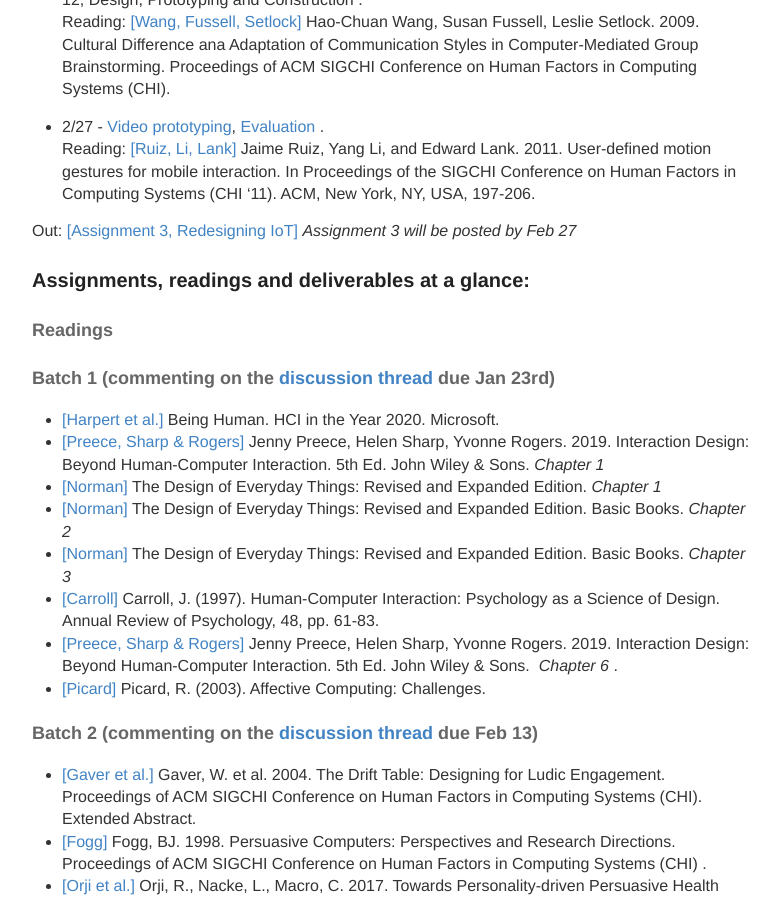
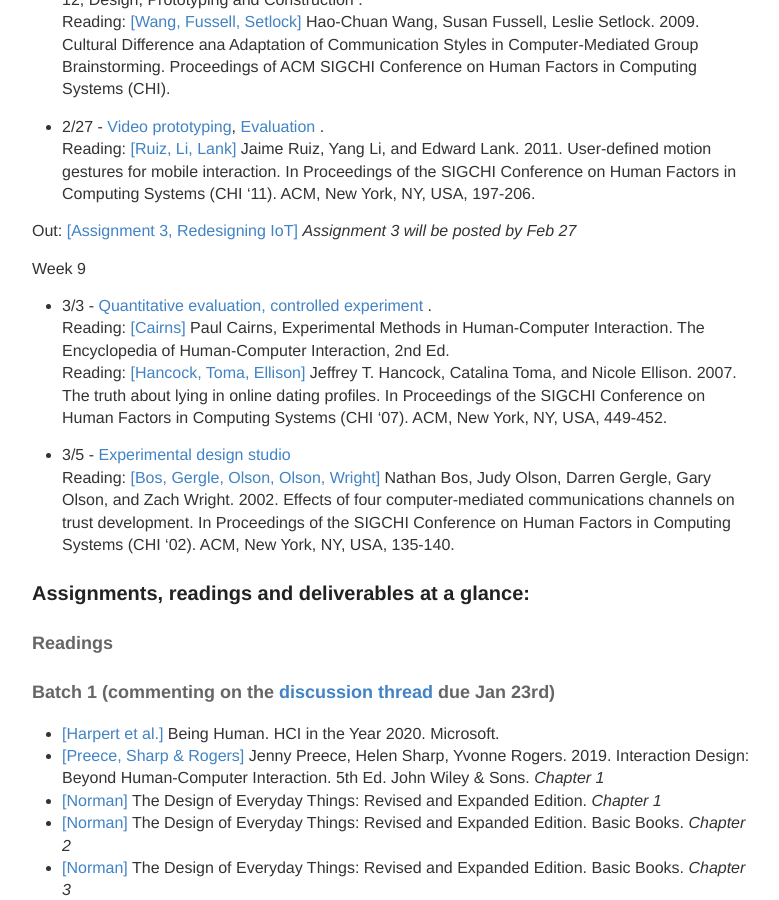
Before and after one commit to hciwang/hciwang.github.io, a Jekyll site: the page built from _posts/2020-1-5-lectures.md, in a window 1280 px wide and 900 px high, scrolled down 2696 px. Shown: the whole window, without its empty margins (248-1027 px from the left). Built offline with Jekyll 4.4.1, drawn with Linux system fonts in a browser that asks for light colours; some of the changed text lies outside the part shown.

Commit message:
Update 2020-1-5-lectures.md

```diff
--- a/_posts/2020-1-5-lectures.md
+++ b/_posts/2020-1-5-lectures.md
@@ -91,6 +91,16 @@
 
 Out: [[Assignment 3, Redesigning IoT]](https://canvas.ucdavis.edu/courses/413583/assignments/435538) *Assignment 3 will be posted by Feb 27*
 
+Week 9
+- 3/3 -  [Quantitative evaluation, controlled experiment]() .
+Reading: [[Cairns]](https://www.interaction-design.org/literature/book/the-encyclopedia-of-human-computer-interaction-2nd-ed/experimental-methods-in-human-computer-interaction) Paul Cairns, Experimental Methods in Human-Computer Interaction. The Encyclopedia of Human-Computer Interaction, 2nd Ed.
+Reading: [[Hancock, Toma, Ellison]](https://sml.stanford.edu/ml/2007/05/hancock-chi-the-truth-about-lying.pdf) Jeffrey T. Hancock, Catalina Toma, and Nicole Ellison. 2007. The truth about lying in online dating profiles. In Proceedings of the SIGCHI Conference on Human Factors in Computing Systems (CHI '07). ACM, New York, NY, USA, 449-452.
+
+
+- 3/5 -  [Experimental design studio]()
+Reading:  [[Bos, Gergle, Olson, Olson, Wright]](http://collablab.northwestern.edu/CollabolabDistro/nucmc/p135-bos.pdf) Nathan Bos, Judy Olson, Darren Gergle, Gary Olson, and Zach Wright. 2002. Effects of four computer-mediated communications channels on trust development. In Proceedings of the SIGCHI Conference on Human Factors in Computing Systems (CHI '02). ACM, New York, NY, USA, 135-140.
+
+
 
 ### Assignments, readings and deliverables at a glance:
 
@@ -123,6 +133,9 @@
 - [[Preece, Sharp & Rogers]](http://www.id-book.com/) Jenny Preece, Helen Sharp, Yvonne Rogers. 2015. Interaction Design: Beyond Human-Computer Interaction. 5th Ed. John Wiley & Sons. Chapter 12, Design, Prototyping and Construction .
 - [[Wang, Fussell, Setlock]](http://www.cs.cornell.edu/~haochuan/manuscripts/WangFussellSetlock_CHI_09.pdf) Hao-Chuan Wang, Susan Fussell, Leslie Setlock. 2009. Cultural Difference ana Adaptation of Communication Styles in Computer-Mediated Group Brainstorming.  Proceedings of ACM SIGCHI Conference on Human Factors in Computing Systems (CHI).
 - [[Ruiz, Li, Lank]](https://canvas.ucdavis.edu/courses/413583/files/folder/Readings?preview=7957623) Jaime Ruiz, Yang Li, and Edward Lank. 2011. User-defined motion gestures for mobile interaction. In Proceedings of the SIGCHI Conference on Human Factors in Computing Systems (CHI '11). ACM, New York, NY, USA, 197-206.
+- [[Cairns]](https://www.interaction-design.org/literature/book/the-encyclopedia-of-human-computer-interaction-2nd-ed/experimental-methods-in-human-computer-interaction) Paul Cairns, Experimental Methods in Human-Computer Interaction. The Encyclopedia of Human-Computer Interaction, 2nd Ed.
+- [[Hancock, Toma, Ellison]](https://sml.stanford.edu/ml/2007/05/hancock-chi-the-truth-about-lying.pdf) Jeffrey T. Hancock, Catalina Toma, and Nicole Ellison. 2007. The truth about lying in online dating profiles. In Proceedings of the SIGCHI Conference on Human Factors in Computing Systems (CHI '07). ACM, New York, NY, USA, 449-452.
+- [[Bos, Gergle, Olson, Olson, Wright]](http://collablab.northwestern.edu/CollabolabDistro/nucmc/p135-bos.pdf) Nathan Bos, Judy Olson, Darren Gergle, Gary Olson, and Zach Wright. 2002. Effects of four computer-mediated communications channels on trust development. In Proceedings of the SIGCHI Conference on Human Factors in Computing Systems (CHI '02). ACM, New York, NY, USA, 135-140.
 
 
 #### Individual assignments
```
